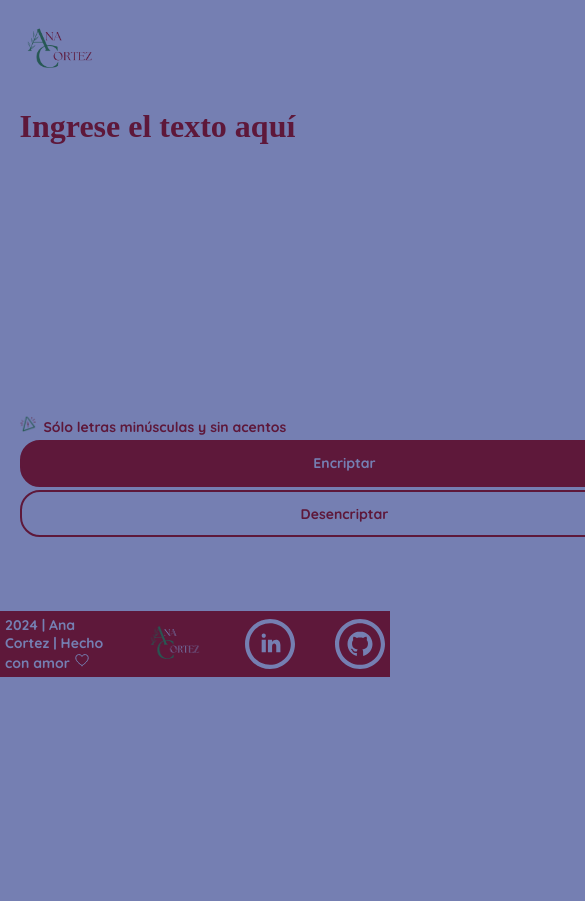
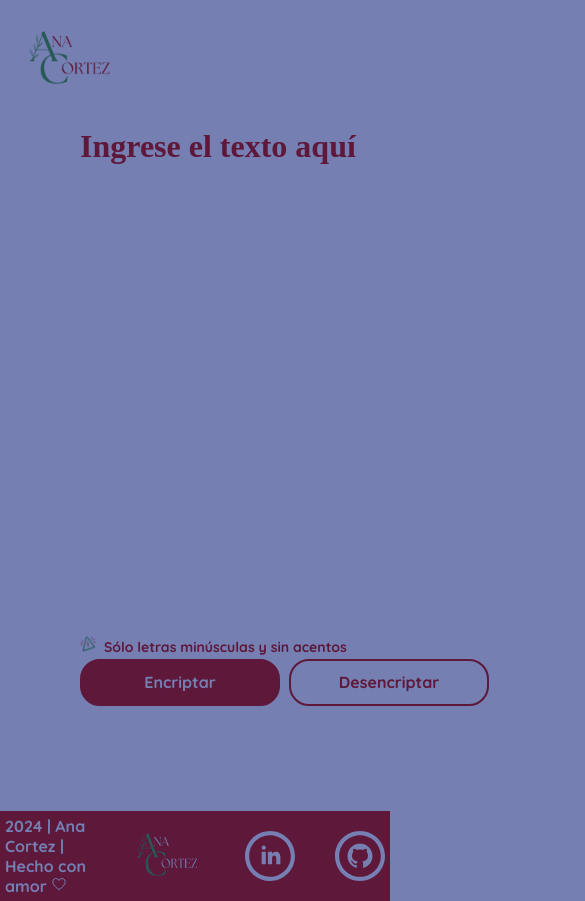
Before and after one commit to AnaCristinaCortezJardon/Repositorio-Alura, a plain HTML site: page index.html in a window 390 px wide. Shown: the top 901 px of the page, 585 px wide, since content can reach past the window. Before the commit the page ends 844 px from the top, so only its background shows below. Drawn offline with Linux system fonts and the light colour scheme; a web font is replaced by a local one.

```diff
--- a/src/CSS/style.css
+++ b/src/CSS/style.css
@@ -192,52 +192,5 @@
     z-index: 1000; /* Asegura que el label esté por encima de otros elementos */
 }
 
-/* Media Queries */
-@media (max-width: 768px) {
-    .contenido {
-        margin: 0 5%;
-    }
-
-    .texto {
-        height: 300px;
-    }
-
-    .textoEncriptado {
-        height: 500px;
-    }
-
-    .btnEncriptar, .btnDesencriptar, .btnCopiar {
-        width: 100%;
-        max-width: 100%;
-    }
-}
-
-@media (max-width: 480px) {
-    .logo {
-        width: 80px;
-        height: 60px;
-    }
-
-    .texto {
-        font-size: 1em;
-    }
-
-    .btnEncriptar, .btnDesencriptar, .btnCopiar {
-        font-size: 14px;
-    }
-
-    .texto-footer {
-        font-size: 14px;
-    }
-
-    .logo2 {
-        width: 60px;
-        height: 50px;
-    }
-}
-
-
-
-
 /* Agregar hoover
 Agregar que se vea el puntero */
```
Also changed, not shown: 1 other file.
